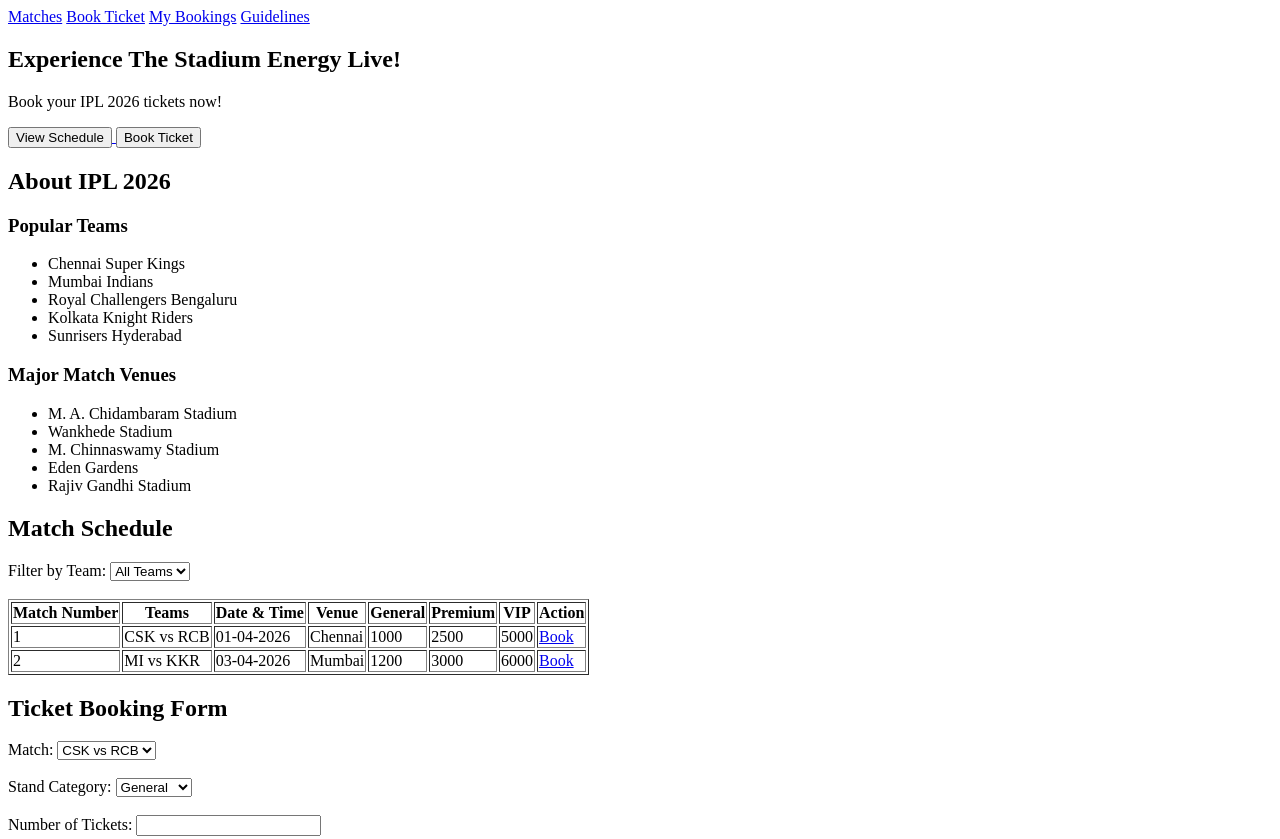
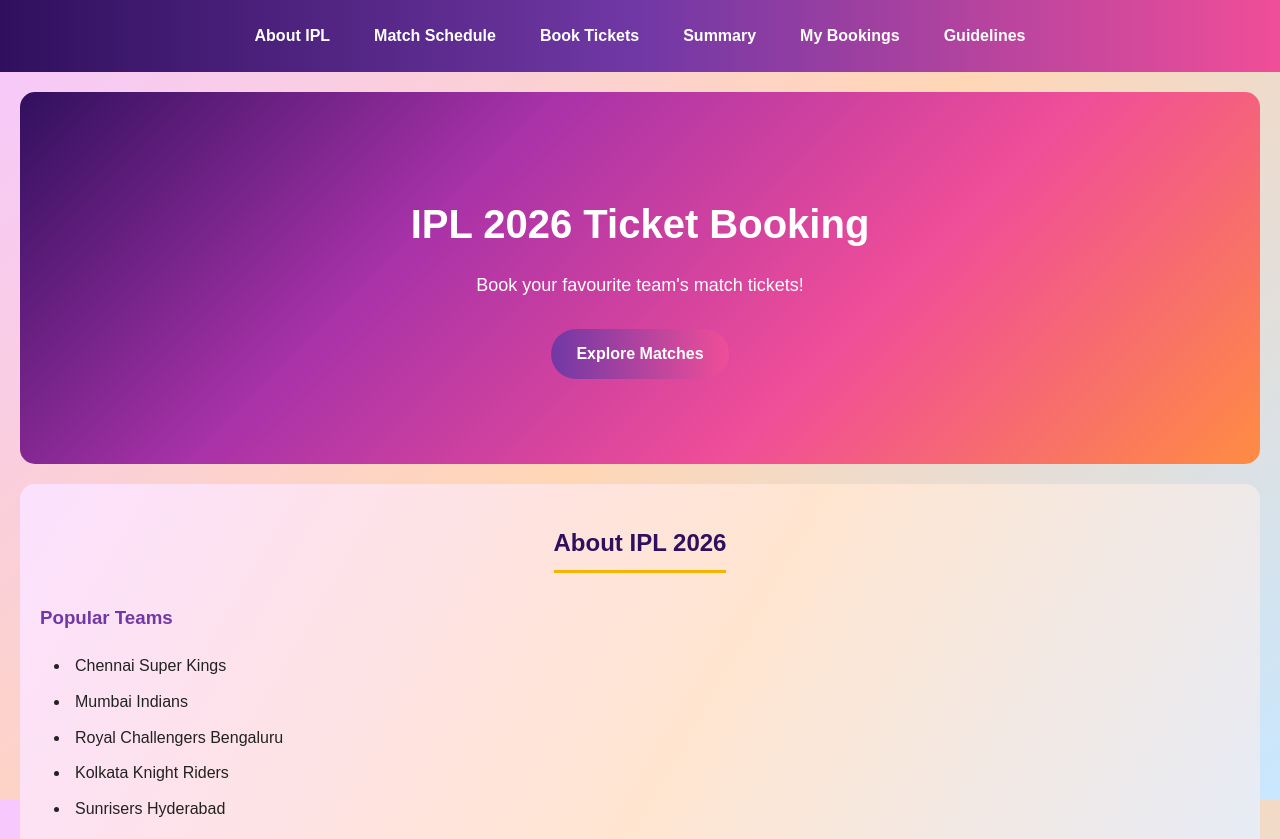
Before and after one commit to dtahareen2008/IPL_Ticket_Booking, a plain HTML site: page index.html in a window 1280 px wide. Shown: the top 839 px of the page. Drawn offline with Linux system fonts and the light colour scheme.

Commit message:
Complete Activity 2 CSS Styling

```diff
--- a/index.html
+++ b/index.html
@@ -5,39 +5,32 @@
     <meta charset="UTF-8">
     <meta name="viewport" content="width=device-width, initial-scale=1.0">
     <title>IPL Ticket Booking</title>
+    <link rel="stylesheet" href="styles.css">
 </head>
+
 <body>
-
 
 <header>
     <nav>
-        <a href="#matches">Matches</a>
-        <a href="#booking">Book Ticket</a>
+        <a href="#about">About IPL</a>
+        <a href="#matches">Match Schedule</a>
+        <a href="#booking">Book Tickets</a>
+        <a href="#summary">Summary</a>
         <a href="#mybookings">My Bookings</a>
         <a href="#guidelines">Guidelines</a>
     </nav>
 </header>
 
-<section id="home">
-    <h1>Experience The Stadium Energy Live!</h1>
-
-    <p>Book your IPL 2026 tickets now!</p>
-
-    <a href="#matches">
-        <button>View Schedule</button>
-    </a>
-
-    <a href="#booking">
-        <button>Book Ticket</button>
-    </a>
+<section class="hero">
+    <h1>IPL 2026 Ticket Booking</h1>
+    <p>Book your favourite team's match tickets!</p>
+    <a href="#matches">Explore Matches</a>
 </section>
 
 <section id="about">
-
     <h2>About IPL 2026</h2>
 
     <h3>Popular Teams</h3>
-
     <ul>
         <li>Chennai Super Kings</li>
         <li>Mumbai Indians</li>
@@ -47,7 +40,6 @@
     </ul>
 
     <h3>Major Match Venues</h3>
-
     <ul>
         <li>M. A. Chidambaram Stadium</li>
         <li>Wankhede Stadium</li>
@@ -55,20 +47,17 @@
         <li>Eden Gardens</li>
         <li>Rajiv Gandhi Stadium</li>
     </ul>
-
 </section>
 
 <section id="matches">
-
     <h2>Match Schedule</h2>
 
     <label>Filter by Team:</label>
-
     <select>
         <option>All Teams</option>
         <option>CSK</option>
         <option>MI</option>
-        <option>RCB</option>-
+        <option>RCB</option>
         <option>KKR</option>
         <option>SRH</option>
     </select>
@@ -76,11 +65,10 @@
     <br><br>
 
     <table border="1">
-
         <tr>
             <th>Match Number</th>
             <th>Teams</th>
-            <th>Date & Time</th>
+            <th>Date &amp; Time</th>
             <th>Venue</th>
             <th>General</th>
             <th>Premium</th>
@@ -109,24 +97,18 @@
             <td>6000</td>
             <td><a href="#booking">Book</a></td>
         </tr>
-
     </table>
-
 </section>
 
 <section id="booking">
-
     <h2>Ticket Booking Form</h2>
 
     <form>
-
         <label>Match:</label>
         <select>
             <option>CSK vs RCB</option>
             <option>MI vs KKR</option>
         </select>
-
-        <br><br>
 
         <label>Stand Category:</label>
         <select>
@@ -135,60 +117,37 @@
             <option>VIP</option>
         </select>
 
-        <br><br>
-
         <label>Number of Tickets:</label>
         <input type="number" min="1">
-
-        <br><br>
 
         <label>Name:</label>
         <input type="text" placeholder="Enter your name">
 
-        <br><br>
-
         <label>Email:</label>
         <input type="email" placeholder="Enter your email">
-
-        <br><br>
 
         <label>Phone Number:</label>
         <input type="tel" placeholder="Enter phone number">
 
-        <br><br>
-
         <button type="submit">Confirm Booking</button>
-
     </form>
-
 </section>
 
 <section id="summary">
-
     <h2>Booking Summary</h2>
-
-    <div>
+    <div class="card">
         <h3>Selected Match: CSK vs RCB</h3>
-
         <p>Stand Category: General</p>
-
         <p>Ticket Price: ₹1000</p>
-
         <p>Number of Tickets: 1</p>
-
         <hr>
-
         <h3>Total Amount: ₹1000</h3>
     </div>
-
 </section>
 
 <section id="mybookings">
-
     <h2>My Ticket Bookings</h2>
-
     <table border="1">
-
         <tr>
             <th>Booking ID</th>
             <th>Match</th>
@@ -196,35 +155,33 @@
             <th>Number of Tickets</th>
             <th>Amount</th>
         </tr>
-
     </table>
-
 </section>
 
 <section id="guidelines">
-
     <h2>Ticket Guidelines</h2>
 
-    <div>
+    <div class="card">
         <h3>Ticket Verification</h3>
         <p>Show your valid ticket at the stadium entrance.</p>
     </div>
 
-    <div>
+    <div class="card">
         <h3>ID Proof Requirement</h3>
         <p>Carry a valid ID proof while entering the stadium.</p>
     </div>
 
-    <div>
+    <div class="card">
         <h3>Prohibited Items</h3>
         <p>Do not carry prohibited items inside the stadium.</p>
     </div>
-
 </section>
 
 <footer>
     <p>© 2026 IPL Ticket Booking. All Rights Reserved.</p>
 </footer>
 
+<script src="script.js"></script>
+
 </body>
 </html>
--- /dev/null
+++ b/styles.css
@@ -0,0 +1,359 @@
+
+:root {
+    --primary: #30105e;
+    --accent: #f04e98;
+    --background: #f4f6f9;
+    --text: #222222;
+    --white: #ffffff;
+}
+
+/* Reset */
+* {
+    margin: 0;
+    padding: 0;
+    box-sizing: border-box;
+}
+
+/* Main Body */
+html {
+    min-height: 100%;
+    scroll-behavior: smooth;
+    overflow-y: auto;
+}
+
+body {
+    font-family: Arial, sans-serif;
+    background: linear-gradient(
+        135deg,
+        #f6c8ff,
+        #ffd6b5,
+        #c8e7ff
+    );
+    background-attachment: fixed;
+    color: var(--text);
+    line-height: 1.6;
+    min-height: 100vh;
+    overflow-x: hidden;
+    overflow-y: auto;
+}
+
+/* Navigation Bar */
+header {
+    background: linear-gradient(
+        90deg,
+        #30105e,
+        #7138a5,
+        #f04e98
+    );
+    color: var(--white);
+    padding: 15px 20px;
+    position: sticky;
+    top: 0;
+    width: 100%;
+    z-index: 1000;
+}
+
+nav {
+    display: flex;
+    justify-content: center;
+    align-items: center;
+    flex-wrap: wrap;
+    gap: 20px;
+}
+
+nav a {
+    color: var(--white);
+    text-decoration: none;
+    font-weight: bold;
+    padding: 8px 12px;
+    border-radius: 6px;
+    transition: 0.3s;
+}
+
+nav a:hover {
+    color: #ffcc70;
+    background-color: #174a7e;
+}
+
+/* Hero Banner */
+.hero {
+    background: linear-gradient(
+        135deg,
+        #30105e,
+        #a832a8,
+        #f04e98,
+        #ff8c42
+    );
+    color: white;
+    text-align: center;
+    padding: 100px 20px 80px;
+}
+
+.hero h1 {
+    font-size: 40px;
+    margin-bottom: 15px;
+}
+
+.hero p {
+    font-size: 18px;
+    margin-bottom: 25px;
+}
+
+/* Buttons */
+.hero a,
+button {
+    display: inline-block;
+    background: linear-gradient(
+        90deg,
+        #7138a5,
+        #f04e98
+    );
+    color: white;
+    padding: 12px 25px;
+    border: none;
+    border-radius: 25px;
+    text-decoration: none;
+    font-weight: bold;
+    cursor: pointer;
+    margin: 5px;
+    transition: 0.3s;
+}
+
+.hero a:hover,
+button:hover {
+    background: linear-gradient(
+        90deg,
+        #f04e98,
+        #ff8c42
+    );
+    transform: translateY(-3px);
+    box-shadow: 0 5px 12px rgba(0,0,0,0.2);
+}
+
+/* Section Styling */
+section {
+    padding: 40px 20px;
+    margin: 20px;
+    border-radius: 15px;
+    background: linear-gradient(
+        120deg,
+        #fce1ff,
+        #ffe5d0,
+        #e0edff
+    );
+    scroll-margin-top: 80px;
+}
+
+section h2 {
+    color: #30105e;
+    text-align: center;
+    border-bottom: 3px solid #f5b400;
+    display: table;
+    margin: 0 auto 30px;
+    padding-bottom: 8px;
+}
+
+section h3 {
+    color: #7138a5;
+    margin: 15px 0;
+}
+
+section ul {
+    margin: 10px 0 20px 30px;
+}
+
+section li {
+    padding: 5px;
+}
+
+/* Tables */
+table {
+    width: 100%;
+    border-collapse: collapse;
+    background: white;
+    margin: 20px 0;
+    border-radius: 10px;
+    overflow: hidden;
+    box-shadow: 0 5px 15px rgba(48,16,94,0.15);
+}
+
+th {
+    background: linear-gradient(
+        90deg,
+        #30105e,
+        #a832a8
+    );
+    color: white;
+    padding: 15px;
+}
+
+td {
+    padding: 13px;
+    border: 1px solid #eadcf5;
+    text-align: center;
+}
+
+tr:nth-child(even) {
+    background-color: #fce1ff;
+}
+
+tr:nth-child(odd) {
+    background-color: #fff0e5;
+}
+
+tr:hover {
+    background-color: #ffd1e8;
+}
+
+/* Table Links */
+table a {
+    color: #7138a5;
+    font-weight: bold;
+    text-decoration: none;
+}
+
+table a:hover {
+    color: #f04e98;
+}
+
+/* Colourful Cards */
+.card {
+    background: linear-gradient(
+        135deg,
+        #ffffff,
+        #fce1ff
+    );
+    border-top: 5px solid #f04e98;
+    border-radius: 15px;
+    padding: 25px;
+    margin: 15px;
+    box-shadow: 0 5px 15px rgba(48,16,94,0.15);
+    transition: 0.3s;
+}
+
+.card:hover {
+    transform: translateY(-5px);
+    box-shadow: 0 8px 20px rgba(48,16,94,0.25);
+}
+
+/* Booking Form */
+form {
+    max-width: 600px;
+    margin: 25px auto;
+    padding: 30px;
+    background: linear-gradient(
+        135deg,
+        #ffffff,
+        #fce1ff,
+        #ffe5d0
+    );
+    border: 2px solid #e7b5f5;
+    border-radius: 15px;
+    box-shadow: 0 5px 18px rgba(48,16,94,0.18);
+}
+
+label {
+    display: block;
+    font-weight: bold;
+    margin-top: 10px;
+    color: #30105e;
+}
+
+input,
+select {
+    width: 100%;
+    padding: 12px;
+    margin: 8px 0 15px;
+    border: 1px solid #c9a2df;
+    border-radius: 8px;
+    background-color: white;
+    font-size: 15px;
+}
+
+input:focus,
+select:focus {
+    outline: none;
+    border: 2px solid #f04e98;
+    box-shadow: 0 0 6px rgba(240,78,152,0.3);
+}
+
+/* Booking Summary */
+#summary .card {
+    max-width: 600px;
+    margin: 20px auto;
+}
+
+#summary p {
+    margin: 8px 0;
+}
+
+/* Footer */
+footer {
+    background: linear-gradient(
+        90deg,
+        #30105e,
+        #7138a5,
+        #f04e98
+    );
+    color: white;
+    text-align: center;
+    padding: 30px;
+    margin-top: 30px;
+}
+
+footer a {
+    color: #ffcc70;
+    text-decoration: none;
+}
+
+/* Responsive Design */
+@media (max-width: 768px) {
+
+    nav {
+        gap: 8px;
+    }
+
+    nav a {
+        padding: 6px;
+        font-size: 13px;
+    }
+
+    .hero h1 {
+        font-size: 28px;
+    }
+
+    section {
+        padding: 25px 15px;
+        margin: 10px;
+    }
+
+    table {
+        font-size: 12px;
+        display: block;
+        overflow-x: auto;
+    }
+
+    th,
+    td {
+        padding: 8px;
+    }
+
+    form {
+        padding: 20px;
+    }
+}
+
+/* Small Screens */
+@media (max-width: 480px) {
+    .hero h1 {
+        font-size: 24px;
+    }
+
+    .hero p {
+        font-size: 15px;
+    }
+
+    nav {
+        flex-direction: column;
+    }
+}
```
